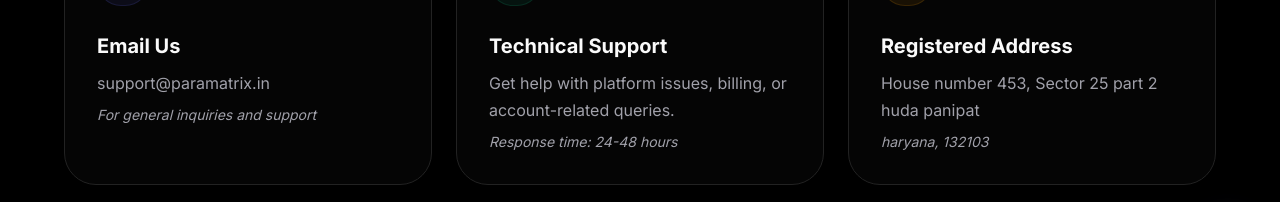
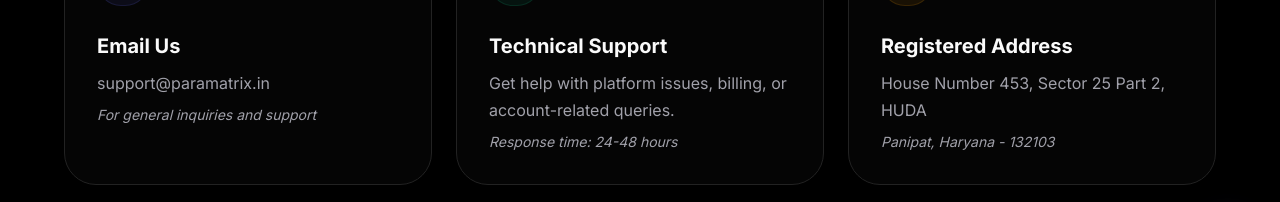
Before and after one commit to kartavya4874/ml-plattform, a React (Vite) app in the folder frontend/: page /contact in a window 1280 px wide. Shown: the part 510-712 px from the top of the page. Built offline with nearby package versions, Linux system fonts and the light colour scheme; no server answers.

Commit message:
fix: correct capitalization in company address

```diff
--- a/frontend/src/pages/ContactUsPage.tsx
+++ b/frontend/src/pages/ContactUsPage.tsx
@@ -173,8 +173,8 @@
                         <ContactCard
                             icon={<LocationIcon />}
                             title="Registered Address"
-                            detail="House number 453, Sector 25 part 2 huda panipat"
-                            subDetail="haryana, 132103"
+                            detail="House Number 453, Sector 25 Part 2, HUDA"
+                            subDetail="Panipat, Haryana - 132103"
                             color="#F59E0B"
                         />
                     </Grid>
```
